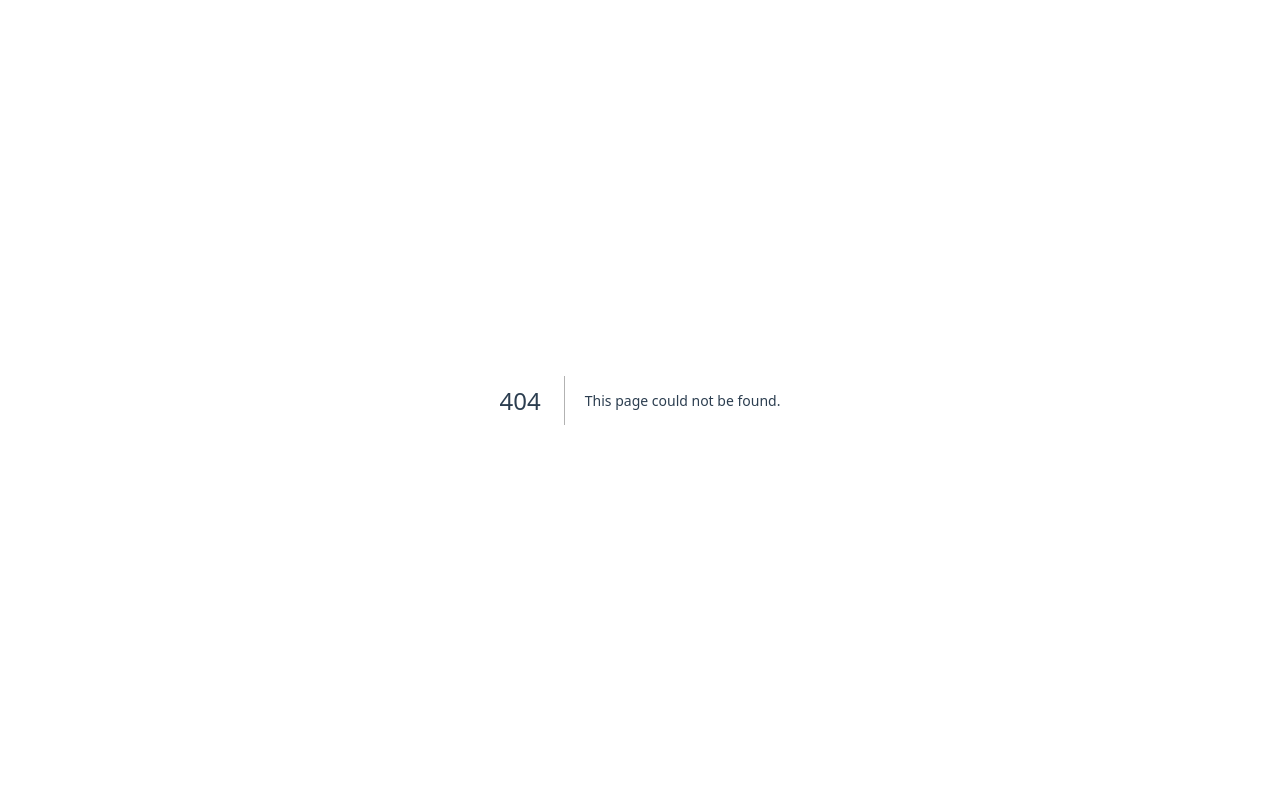
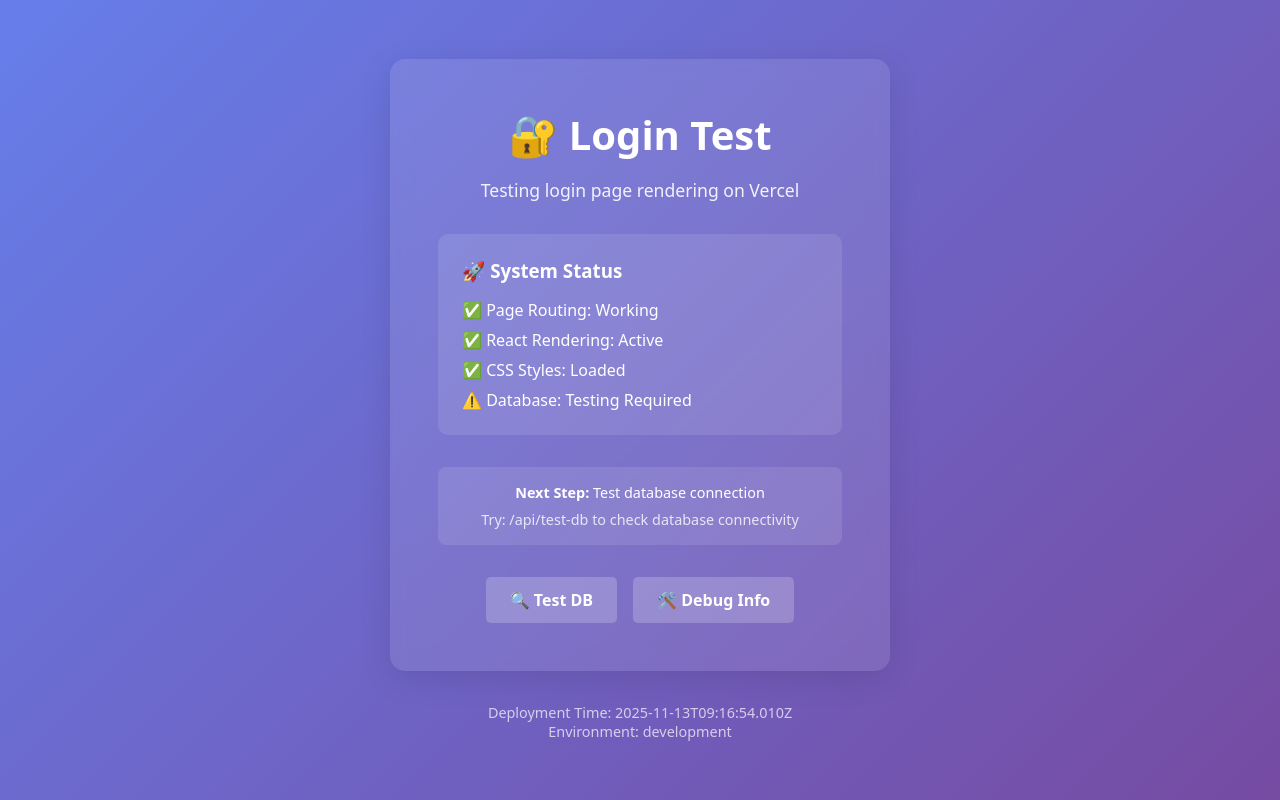
Before and after one commit to JHRsoftware/nexus, a Next.js app: page /test-login in a window 1280 px wide. Before the commit this address had no page. Built offline with nearby package versions, Linux system fonts and the light colour scheme.

Commit message:
Add enhanced diagnostics: test-login page and improved middleware

```diff
--- a/middleware.ts
+++ b/middleware.ts
@@ -22,7 +22,7 @@ const protectedRoutes = {
 };
 
 // Public routes that don't require authentication
-const publicRoutes = ['/login', '/health', '/api/auth/login', '/api/auth/logout', '/api/health-simple', '/api/debug', '/api/test-db'];
+const publicRoutes = ['/login', '/test-login', '/health', '/api/auth/login', '/api/auth/logout', '/api/health-simple', '/api/debug', '/api/test-db'];
 
 export function middleware(request: NextRequest) {
   const { pathname } = request.nextUrl;
--- /dev/null
+++ b/src/app/test-login/page.tsx
@@ -0,0 +1,97 @@
+export default function SimpleLogin() {
+  return (
+    <div style={{
+      display: 'flex',
+      flexDirection: 'column',
+      alignItems: 'center',
+      justifyContent: 'center',
+      minHeight: '100vh',
+      fontFamily: 'system-ui, sans-serif',
+      background: 'linear-gradient(135deg, #667eea 0%, #764ba2 100%)',
+      color: 'white',
+      textAlign: 'center',
+      padding: '2rem'
+    }}>
+      <div style={{
+        background: 'rgba(255,255,255,0.1)',
+        padding: '3rem',
+        borderRadius: '15px',
+        backdropFilter: 'blur(10px)',
+        boxShadow: '0 8px 32px rgba(0,0,0,0.1)',
+        maxWidth: '500px',
+        width: '100%'
+      }}>
+        <h1 style={{ fontSize: '2.5rem', margin: '0 0 1rem 0' }}>🔐 Login Test</h1>
+        <p style={{ fontSize: '1.1rem', margin: '0 0 2rem 0', opacity: 0.9 }}>
+          Testing login page rendering on Vercel
+        </p>
+
+        <div style={{
+          background: 'rgba(255,255,255,0.1)',
+          padding: '1.5rem',
+          borderRadius: '10px',
+          marginBottom: '2rem',
+          textAlign: 'left'
+        }}>
+          <h3 style={{ margin: '0 0 1rem 0', color: '#ffeb3b' }}>🚀 System Status</h3>
+          <div style={{ display: 'grid', gap: '0.5rem' }}>
+            <div>✅ Page Routing: Working</div>
+            <div>✅ React Rendering: Active</div>
+            <div>✅ CSS Styles: Loaded</div>
+            <div>⚠️ Database: Testing Required</div>
+          </div>
+        </div>
+
+        <div style={{
+          background: 'rgba(255,255,255,0.1)',
+          padding: '1rem',
+          borderRadius: '8px',
+          marginBottom: '2rem'
+        }}>
+          <p style={{ margin: '0 0 0.5rem 0', fontSize: '0.9rem' }}>
+            <strong>Next Step:</strong> Test database connection
+          </p>
+          <p style={{ margin: 0, fontSize: '0.9rem', opacity: 0.8 }}>
+            Try: /api/test-db to check database connectivity
+          </p>
+        </div>
+
+        <div style={{ display: 'flex', gap: '1rem', justifyContent: 'center', flexWrap: 'wrap' }}>
+          <a
+            href="/api/test-db"
+            style={{
+              display: 'inline-block',
+              background: 'rgba(255,255,255,0.2)',
+              padding: '0.75rem 1.5rem',
+              borderRadius: '5px',
+              textDecoration: 'none',
+              color: 'white',
+              fontWeight: 'bold'
+            }}
+          >
+            🔍 Test DB
+          </a>
+          <a
+            href="/api/debug"
+            style={{
+              display: 'inline-block',
+              background: 'rgba(255,255,255,0.2)',
+              padding: '0.75rem 1.5rem',
+              borderRadius: '5px',
+              textDecoration: 'none',
+              color: 'white',
+              fontWeight: 'bold'
+            }}
+          >
+            🛠️ Debug Info
+          </a>
+        </div>
+      </div>
+
+      <div style={{ marginTop: '2rem', fontSize: '0.9rem', opacity: 0.7 }}>
+        <p>Deployment Time: {new Date().toISOString()}</p>
+        <p>Environment: {process.env.NODE_ENV || 'unknown'}</p>
+      </div>
+    </div>
+  );
+}
```
